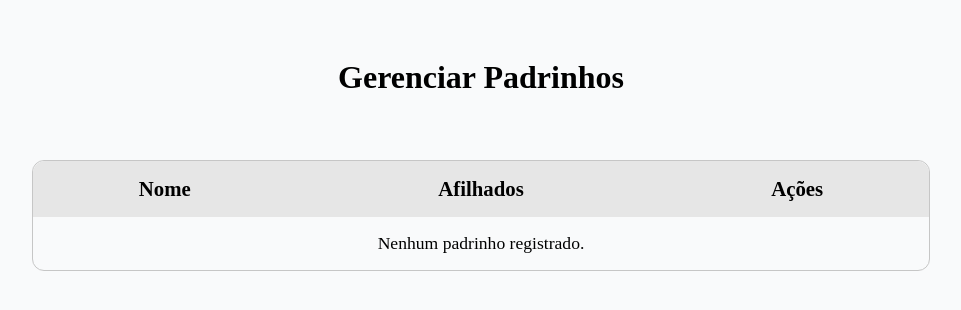
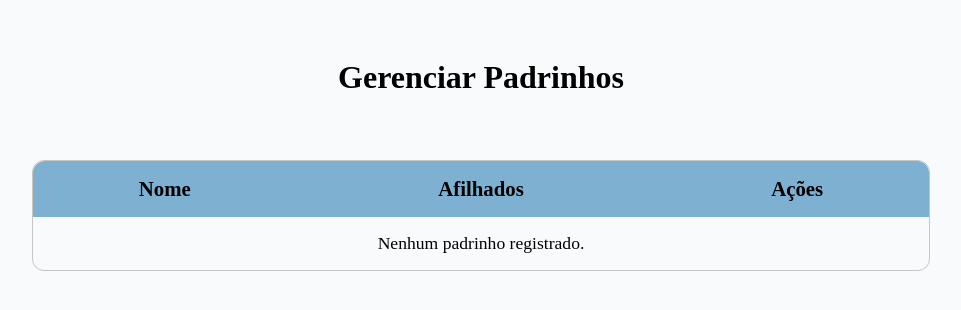
Before and after one commit to amandaaluzc/solidare-g5, a Django app: page /gerenciar_padrinhos/ in a window 1280 px wide. Shown: the part 83-393 px from the top of the page, without its empty margins (159-1120 px from the left). Run offline with Django 5.2, Linux system fonts and the light colour scheme; the visitor is signed in with stand-in values (Sample User, id 1); data comes from the database, SQL or seed files in the repository; data that the repository does not hold is empty; parts of the project's set-up code (start-up, migrations or seed data) failed here and were passed over.

Commit message:
corrigindo front

```diff
--- a/apadrinhamento/static/styles/gerenciar_padrinho.css
+++ b/apadrinhamento/static/styles/gerenciar_padrinho.css
@@ -39,7 +39,7 @@
 }
 
 thead {
-    background-color: #e6e6e6;
+    background-color: #7DB0D1;
     font-weight: bold;
 }
 
```
